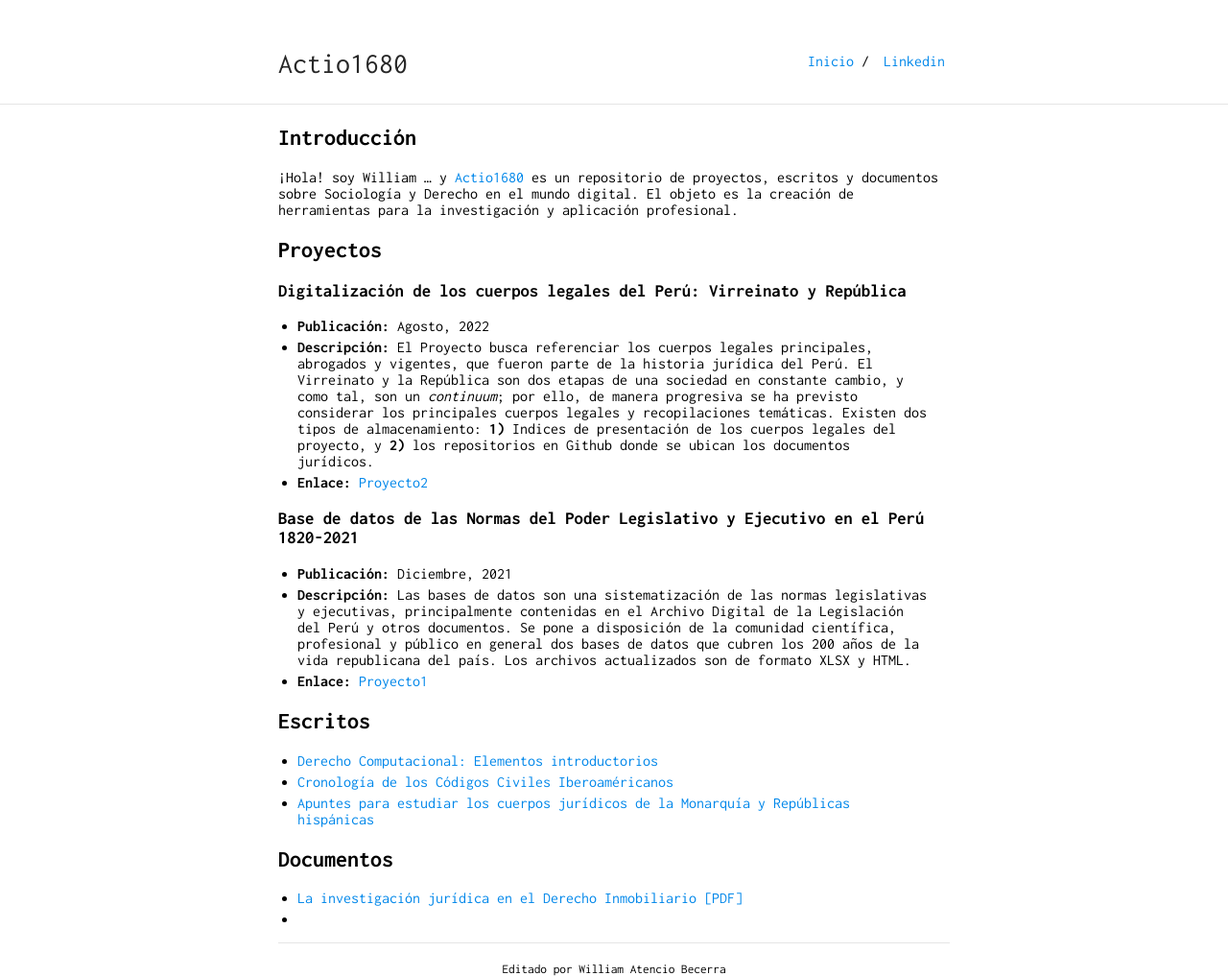
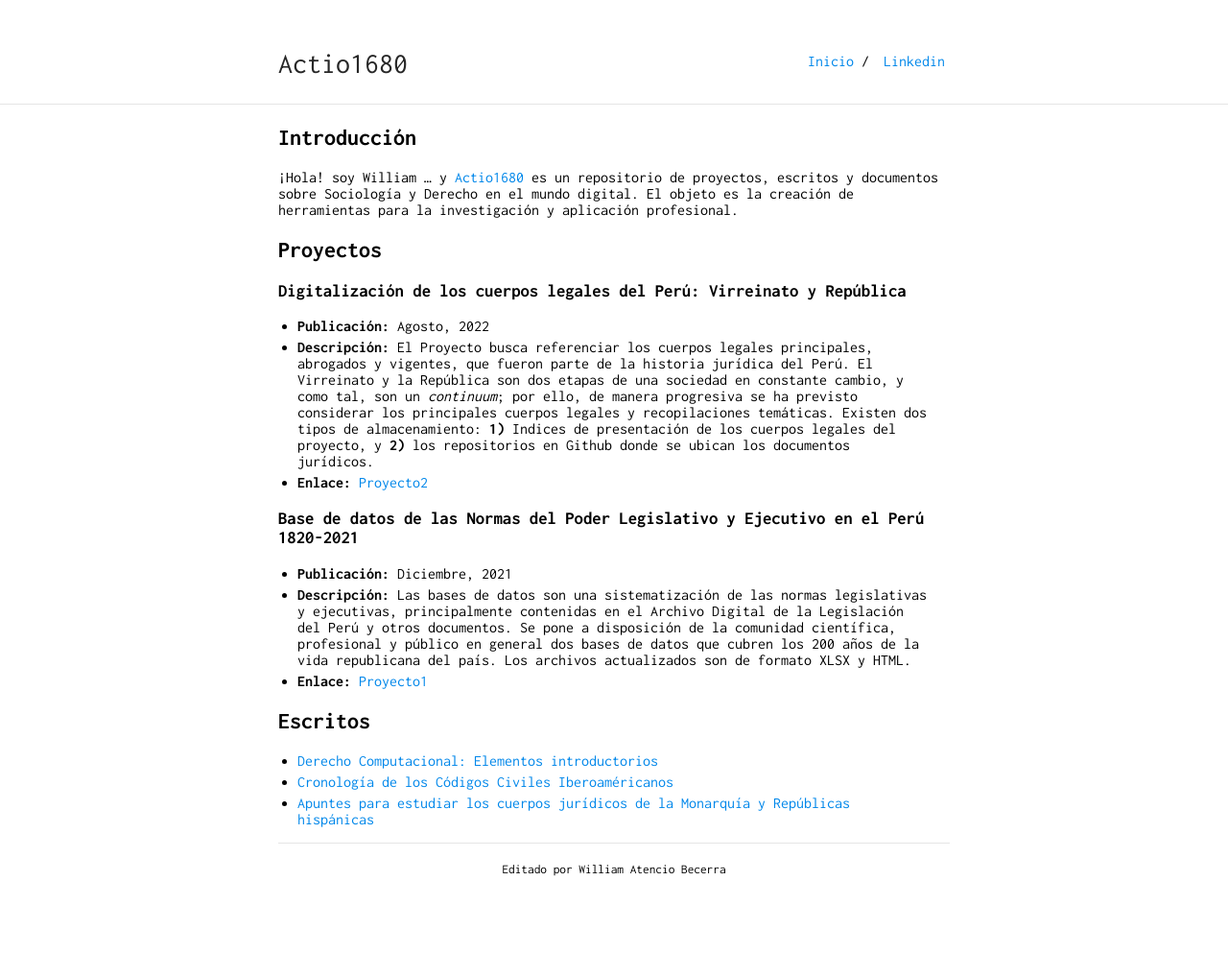
Before and after one commit to actio1680/actio1680.github.io, a Jekyll site: the page built from index.md, in a window 1280 px wide. Shown: the whole page at 96% size. Built offline with Jekyll 4.4.1, drawn with Linux system fonts in a browser that asks for light colours; our own code applies the rules of GitHub Pages for plain Markdown files; after the commit the page ends 913 px from its top, so only the background shows below that.

Commit message:
Update index.md

```diff
--- a/index.md
+++ b/index.md
@@ -24,8 +24,3 @@ layout: default
 - [Derecho Computacional: Elementos introductorios](escritos/introduccion-derecho-computacional.md)
 - [Cronología de los Códigos Civiles Iberoaméricanos](escritos/cronologiacc.md)
 - [Apuntes para estudiar los cuerpos jurídicos de la Monarquía y Repúblicas hispánicas](escritos/apuntes-derecho-hispanico.md)
-
-## Documentos
-
-- [La investigación jurídica en el Derecho Inmobiliario [PDF]]()
--
```
